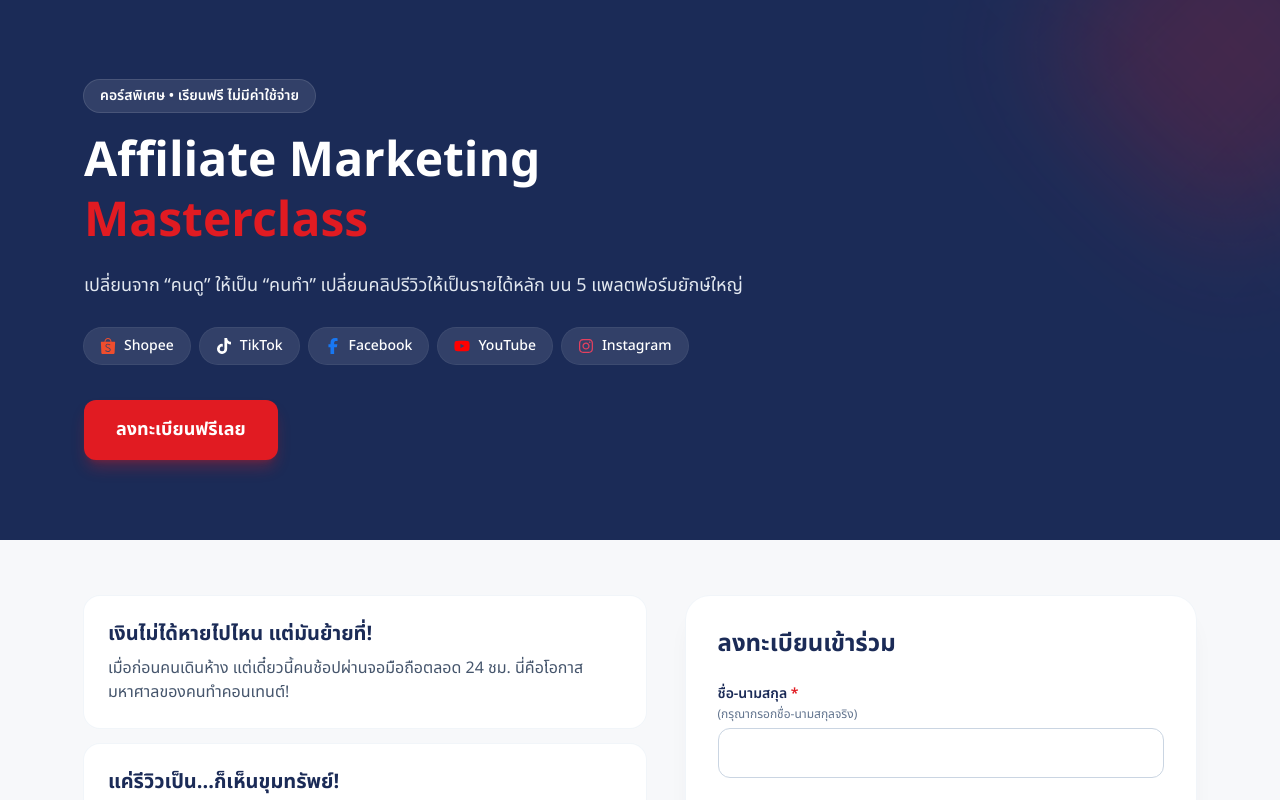
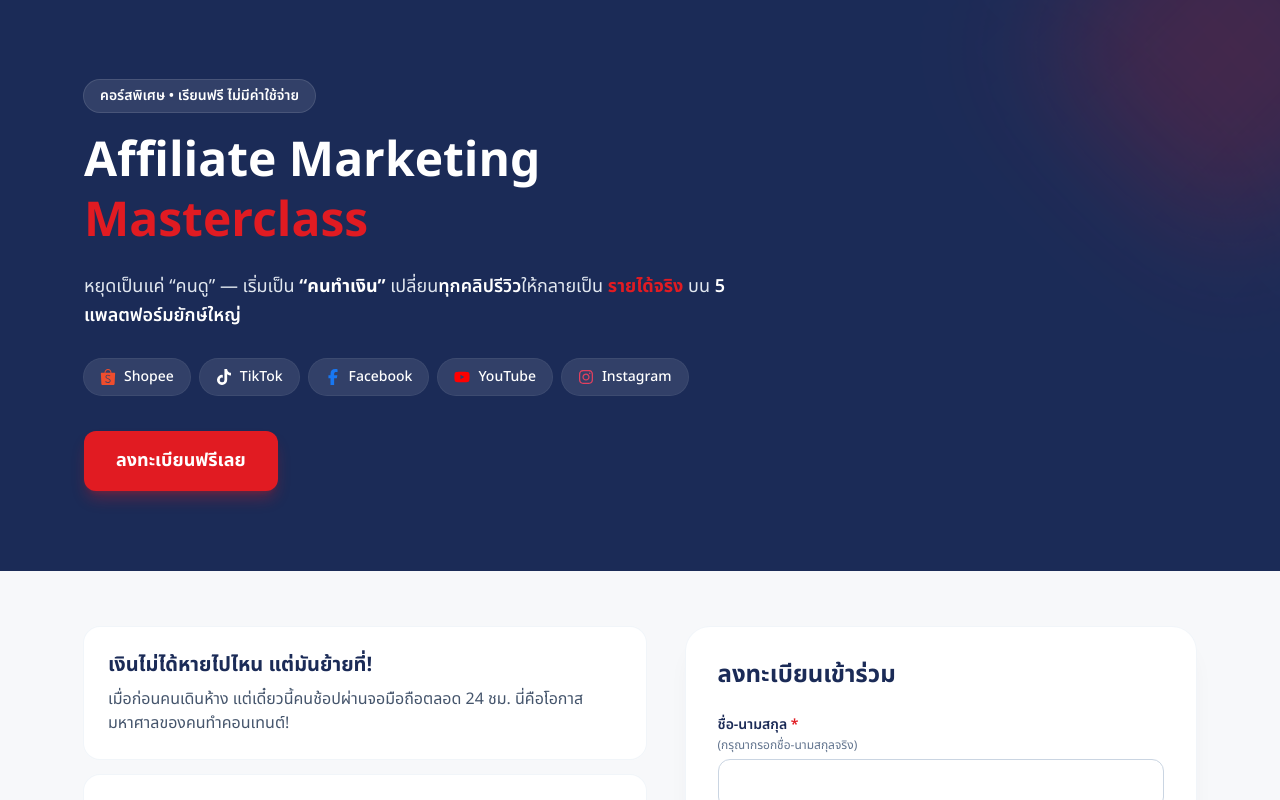
Before and after one commit to samatc-rrc/nuron, a Next.js app: page / in a window 1280 px wide. Shown: the top 800 px of the page. Built offline with nearby package versions, Linux system fonts and the light colour scheme; a web font is replaced by a local one.

Commit message:
copy: punchier hero subtitle with emphasized key phrases

```diff
--- a/app/page.tsx
+++ b/app/page.tsx
@@ -35,9 +35,13 @@
             <br />
             <span className="text-nuron-red">Masterclass</span>
           </h1>
-          <p className="mt-5 max-w-2xl text-lg text-slate-200">
-            เปลี่ยนจาก &ldquo;คนดู&rdquo; ให้เป็น &ldquo;คนทำ&rdquo;
-            เปลี่ยนคลิปรีวิวให้เป็นรายได้หลัก บน 5 แพลตฟอร์มยักษ์ใหญ่
+          <p className="mt-5 max-w-2xl text-lg leading-relaxed text-slate-200">
+            หยุดเป็นแค่ &ldquo;คนดู&rdquo; — เริ่มเป็น{" "}
+            <span className="font-bold text-white">&ldquo;คนทำเงิน&rdquo;</span>{" "}
+            เปลี่ยน<span className="font-semibold text-white">ทุกคลิปรีวิว</span>
+            ให้กลายเป็น{" "}
+            <span className="font-bold text-nuron-red">รายได้จริง</span> บน{" "}
+            <span className="font-semibold text-white">5 แพลตฟอร์มยักษ์ใหญ่</span>
           </p>
           <div className="mt-7 flex flex-wrap gap-2.5">
             {PLATFORMS.map((p) => (
```
